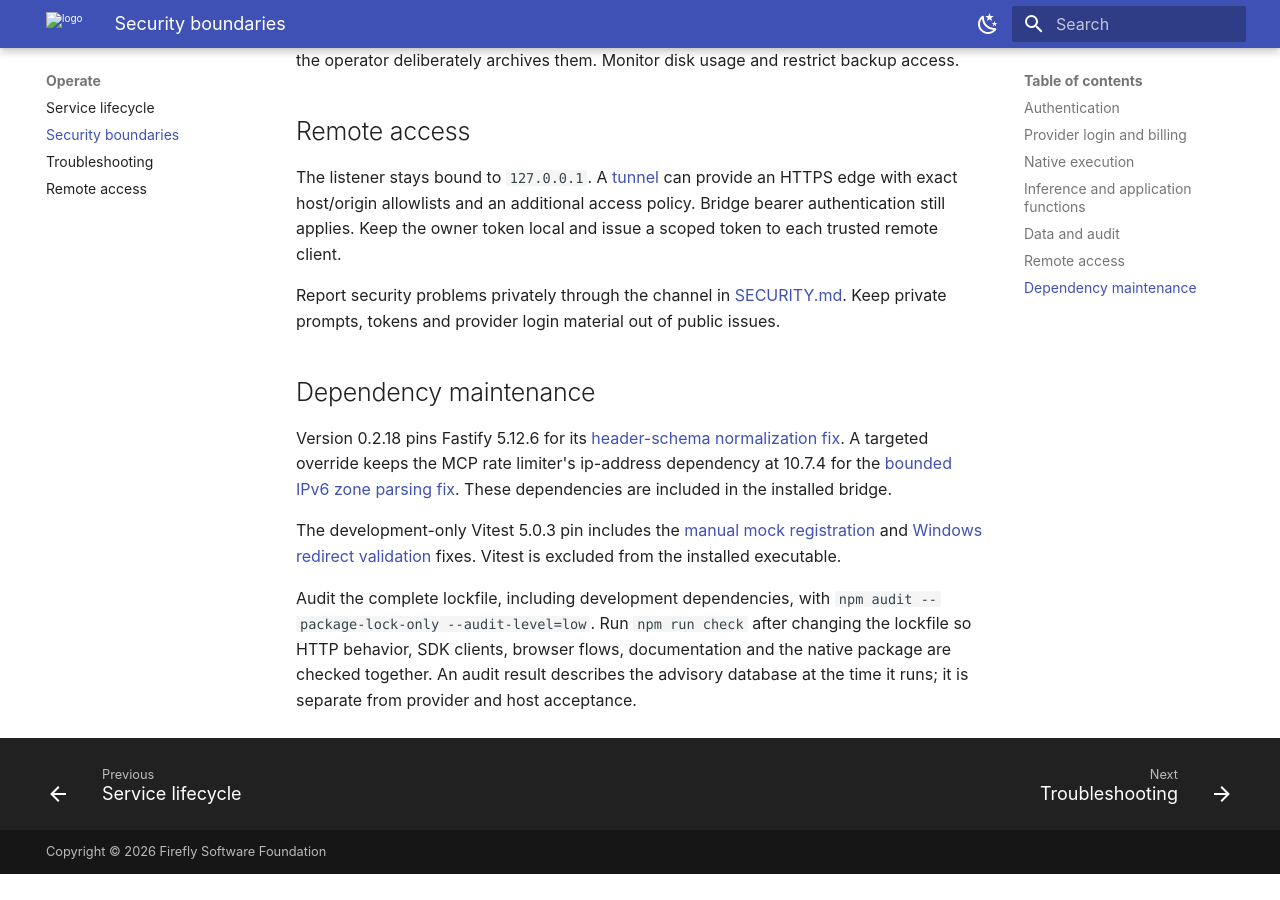
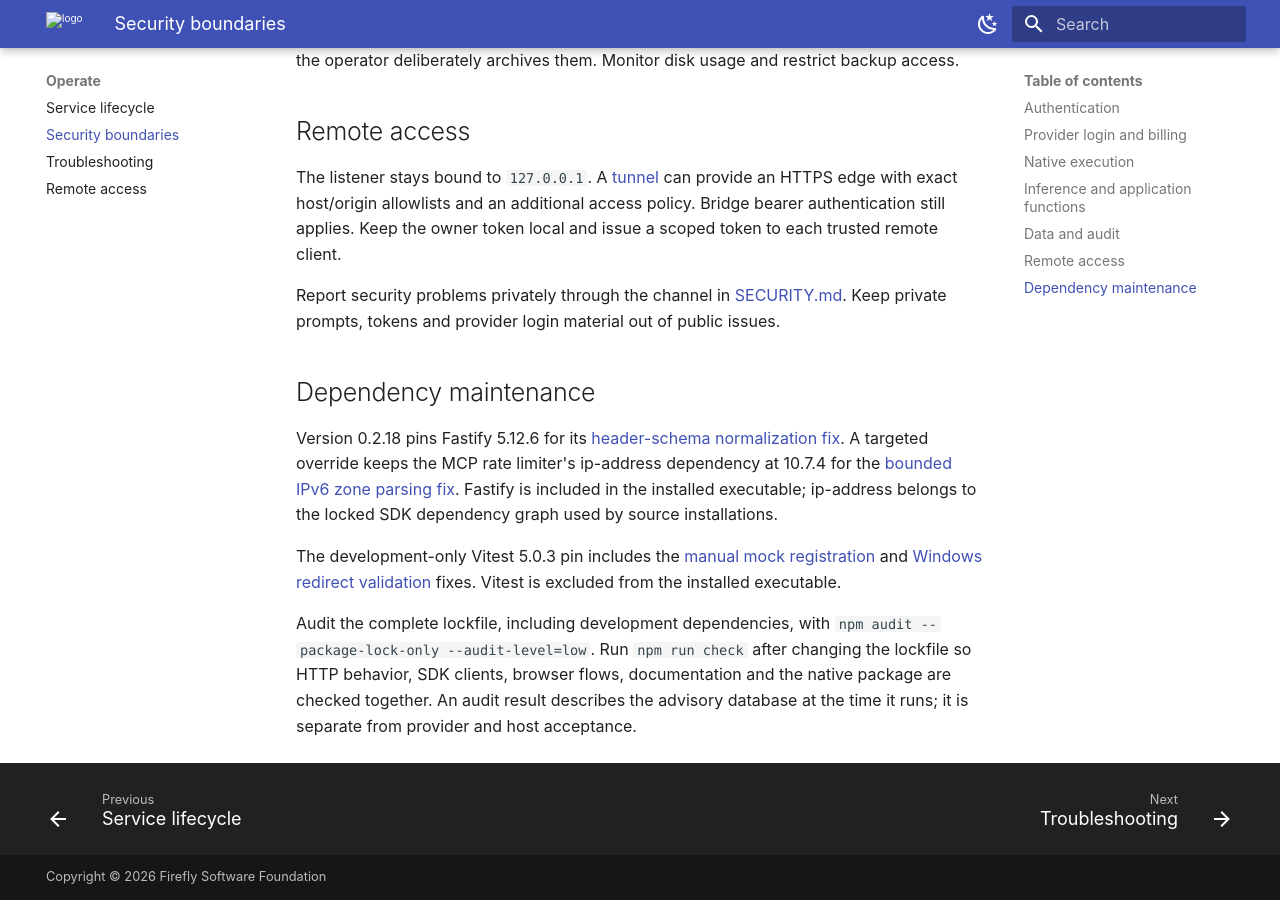
Before and after one commit to fireflyframework/firefly-agent-bridge, an MkDocs documentation site: the page built from docs/security.md, in a window 1280 px wide and 900 px high, scrolled down 2237 px. Built offline with MkDocs 1.6.1 and Material for MkDocs 9.7.7, drawn with Linux system fonts in a browser that asks for light colours; before the commit the page ends 3111 px from its top, so only the background shows below that.

Commit message:
Clarify native and source dependency security scope

```diff
--- a/docs/security.md
+++ b/docs/security.md
@@ -54,7 +54,7 @@ Report security problems privately through the channel in [SECURITY.md](../SECUR
 
 ## Dependency maintenance
 
-Version 0.2.18 pins Fastify 5.12.6 for its [header-schema normalization fix](https://github.com/fastify/fastify/security/advisories/GHSA-389g-gv7q-r4x8). A targeted override keeps the MCP rate limiter's ip-address dependency at 10.7.4 for the [bounded IPv6 zone parsing fix](https://github.com/beaugunderson/ip-address/security/advisories/GHSA-rxp7-6hxx-x8q5). These dependencies are included in the installed bridge.
+Version 0.2.18 pins Fastify 5.12.6 for its [header-schema normalization fix](https://github.com/fastify/fastify/security/advisories/GHSA-389g-gv7q-r4x8). A targeted override keeps the MCP rate limiter's ip-address dependency at 10.7.4 for the [bounded IPv6 zone parsing fix](https://github.com/beaugunderson/ip-address/security/advisories/GHSA-rxp7-6hxx-x8q5). Fastify is included in the installed executable; ip-address belongs to the locked SDK dependency graph used by source installations.
 
 The development-only Vitest 5.0.3 pin includes the [manual mock registration](https://github.com/vitest-dev/vitest/security/advisories/GHSA-qxg6-89mg-rqv8) and [Windows redirect validation](https://github.com/vitest-dev/vitest/security/advisories/GHSA-xp26-3454-mjgp) fixes. Vitest is excluded from the installed executable.
 
```
